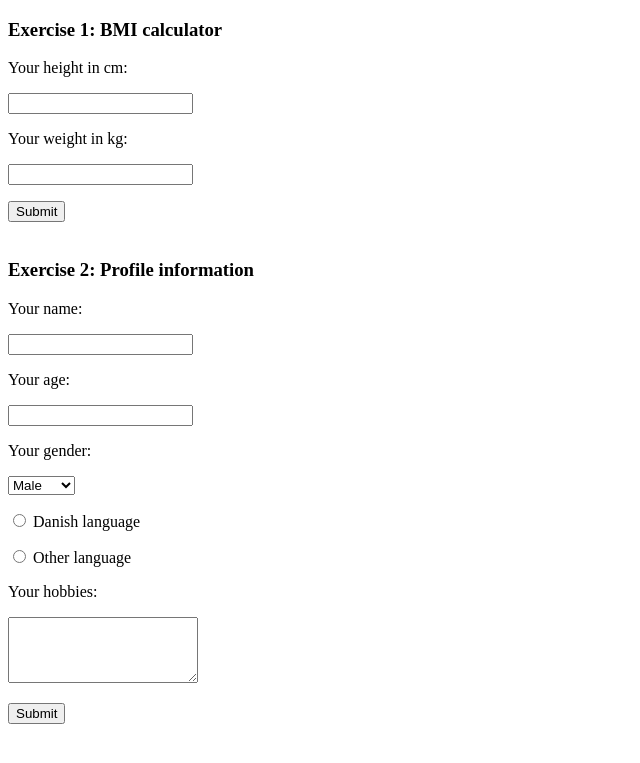
After one commit to Borisln90/aau-web-assignments, a PHP site: page /public/lab5_forms.php in a window 1280 px wide. The commit adds this page. Shown: the top 763 px of the page, without its empty margins (0-640 px from the left). Run offline with PHP 8.4, Linux system fonts and the light colour scheme.

Commit message:
lab 4 with comments

```diff
--- /dev/null
+++ b/public/lab5_forms.php
@@ -0,0 +1,60 @@
+<?php
+/**
+ * Created by PhpStorm.
+ * User: boris
+ * Date: 11-10-2016
+ * Time: 11:08
+ */
+
+?>
+
+<!doctype html>
+<html lang="en">
+<head>
+    <meta charset="UTF-8">
+    <meta name="viewport"
+          content="width=device-width, user-scalable=no, initial-scale=1.0, maximum-scale=1.0, minimum-scale=1.0">
+    <meta http-equiv="X-UA-Compatible" content="ie=edge">
+    <title>Document</title>
+</head>
+<body>
+<h3>Exercise 1: BMI calculator</h3>
+<form action="lab5_ex1.php" method="get">
+    <label for="ex1-height">Your height in cm:</label>
+    <p><input type="text" id="ex1-height" name="height"></p>
+    <label for="ex1-weight">Your weight in kg:</label>
+    <p><input type="text" id="ex1-weight" name="weight"></p>
+    <input type="submit">
+</form>
+
+<br>
+<h3>Exercise 2: Profile information</h3>
+<form action="lab5_ex2.php" method="post">
+    <label for="ex2-name">Your name:</label>
+    <p><input type="text" id="ex2-name" name="name"></p>
+    <label for="ex2-age">Your age:</label>
+    <p><input type="text" id="ex2-age" name="age"></p>
+    <label for="ex2-gender">Your gender:</label>
+    <p>
+        <select name="gender" id="ex2-gender">
+            <option value="male">Male</option>
+            <option value="female">Female</option>
+            <option value="other">Other</option>
+        </select>
+    </p>
+    <p>
+        <input type="radio" name="language" id="ex2-language-danish" value="danish">
+        <label for="ex2-language-danish">Danish language</label>
+    </p>
+    <p>
+        <input type="radio" name="language" id="ex2-language-other" value="other">
+        <label for="ex2-language-other">Other language</label>
+    </p>
+    <label for="ex2-hobbies">Your hobbies:</label>
+    <p>
+        <textarea name="hobbies" id="ex2-hobbies" cols="21" rows="4"></textarea>
+    </p>
+    <input type="submit">
+</form>
+</body>
+</html>
```
Also changed, not shown: public/lab4_ex1.php (+6 -2 lines), public/lab4_ex2a.php (+11 -4 lines), public/lab4_ex2b.php (+5 -2 lines), public/lab4_ex3.php (+12 -5 lines), public/lab4_forms.php (+12 -3 lines), public/lab5_ex1.php (added, +40 -0 lines), public/lab5_ex2.php (added, +7 -0 lines), 1 other file.
